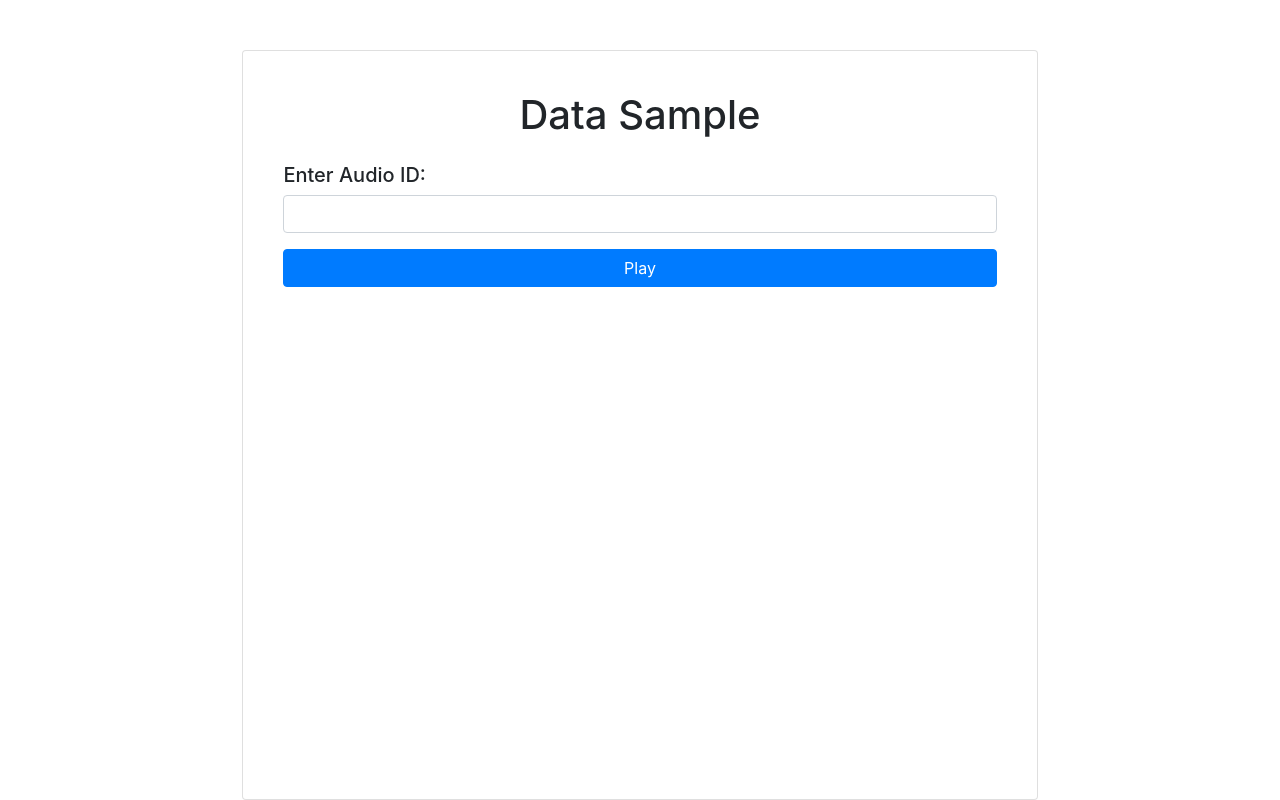
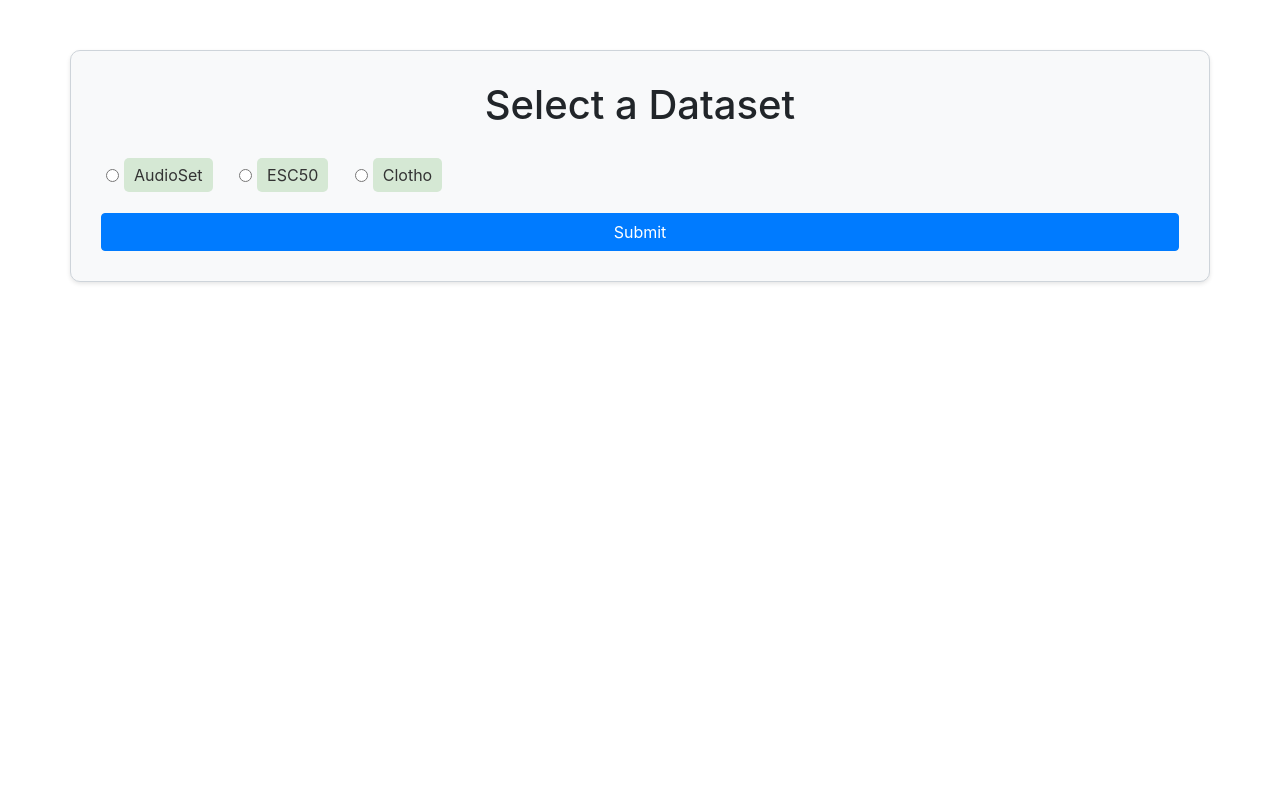
Before and after one commit to wsntxxn/AudioDataViewer, a Flask app: page / in a window 1280 px wide. Run offline with Flask 3, Linux system fonts and the light colour scheme; parts of the project's set-up code (start-up, migrations or seed data) failed here and were passed over; some libraries are stand-ins or nearby versions.

Commit message:
Add dataset selection and README

```diff
--- a/app.py
+++ b/app.py
@@ -9,17 +9,16 @@ import pandas as pd
 import h5py
 import matplotlib.pyplot as plt
 
-import data_reader
+from data_reader import READER_REGISTRY
 
 app = Flask(__name__)
 
 Path("static").mkdir(exist_ok=True)
 
-name_to_reader = {
-    "AudioSet": data_reader.AudioSetReader
-}
 
-reader = name_to_reader["AudioSet"]()
+datasets = list(READER_REGISTRY.keys())
+
+reader = None
 
 
 def plot_spectrogram(waveform, sr):
@@ -36,6 +35,7 @@ def plot_spectrogram(waveform, sr):
     duration = len(waveform) / sr
     ticks = [int(x) for x in np.arange(0, log_melspec.shape[1] * 6 / 5, int(log_melspec.shape[1] / 5))]
     labels = np.arange(0, duration * 6 / 5, duration / 5)
+    labels = ["{:.2f}".format(x) for x in labels]
     com_len = min(len(ticks), len(labels))
     plt.xticks(ticks[:com_len], labels[:com_len])
     plt.xlabel("Seconds")
@@ -49,15 +49,28 @@ def get_audio_by_id(audio_id):
     return waveform, sr, labels
 
 
-@app.route("/", methods=["GET", "POST"])
+@app.route("/show", methods=["POST"])
 def index():
-    if request.method == "POST":
+    if "audio_id" in request.form:
         audio_id = request.form["audio_id"]
         waveform, sample_rate, labels = get_audio_by_id(audio_id)
         file_path = "static/tmp.wav"
         sf.write(file_path, waveform, sample_rate)
         return jsonify({"audio_id": audio_id, "labels": labels})
-    return render_template("index.html")
+    elif "dataset" in request.form:
+        global reader
+        dataset = request.form["dataset"]
+        reader = READER_REGISTRY[dataset]()
+        return render_template("index.html")
+
+
+@app.route("/", methods=["GET", "POST"])
+def select():
+    if request.method == "POST":
+        selected_dataset = request.form.get("dataset")
+        # 在这里处理用户选择的数据集，您可以根据需要执行其他操作
+        return jsonify({"selected_dataset": selected_dataset})
+    return render_template("select.html", datasets=datasets)
 
 
 if __name__ == "__main__":
--- a/data_reader.py
+++ b/data_reader.py
@@ -1,8 +1,20 @@
+import json
 import numpy as np
 import pandas as pd
 import h5py
 
 
+READER_REGISTRY = {}
+
+
+def register_reader(name):
+    def decorator(cls):
+        READER_REGISTRY[name] = cls
+        return cls
+    return decorator
+
+
+@register_reader("AudioSet")
 class AudioSetReader:
 
     def __init__(self) -> None:
@@ -23,3 +35,55 @@ class AudioSetReader:
                 waveform = np.array(hf[audio_id], dtype=np.float32)
         labels = self.aid_to_labels[audio_id].split(";")
         return waveform, self.sr, labels
+
+
+@register_reader("ESC50")
+class Esc50Reader:
+
+    def __init__(self) -> None:
+        wav_df = pd.read_csv("/mnt/lustre/sjtu/home/xnx98/work/AudioClassify/data/esc50/waveform_32k.csv", sep="\t")
+        label_df = pd.read_csv("/mnt/lustre/sjtu/home/xnx98/work/AudioClassify/data/esc50/label.csv", sep="\t")
+
+        self.aid_to_h5 = dict(zip(wav_df["audio_id"], wav_df["hdf5_path"]))
+        self.aid_to_labels = dict(zip(label_df["audio_id"], label_df["category"]))
+        self.sr = 32000
+
+    def get_audio_by_id(self, audio_id):
+        try:
+            with h5py.File(self.aid_to_h5[audio_id], "r") as hf:
+                waveform = np.array(hf[audio_id], dtype=np.float32)
+        except KeyError:
+            audio_id = "Y" + audio_id + ".wav"
+            with h5py.File(self.aid_to_h5[audio_id], "r") as hf:
+                waveform = np.array(hf[audio_id], dtype=np.float32)
+        labels = [self.aid_to_labels[audio_id]]
+        return waveform, self.sr, labels
+
+
+@register_reader("Clotho")
+class ClothoReader:
+
+    def __init__(self) -> None:
+        wav_df = pd.read_csv("/mnt/lustre/sjtu/home/xnx98/work/AudioCaption/data/clotho_v2/dev/waveform_32k.csv", sep="\t")
+        label = json.load(open("/mnt/lustre/sjtu/home/xnx98/work/AudioCaption/data/clotho_v2/dev/text.json"))
+
+        self.aid_to_labels = {}
+        for item in label["audios"]:
+            audio_id = item["audio_id"]
+            self.aid_to_labels[audio_id] = []
+            for cap_item in item["captions"]:
+                self.aid_to_labels[audio_id].append(cap_item["caption"])
+
+        self.aid_to_h5 = dict(zip(wav_df["audio_id"], wav_df["hdf5_path"]))
+        self.sr = 32000
+
+    def get_audio_by_id(self, audio_id):
+        try:
+            with h5py.File(self.aid_to_h5[audio_id], "r") as hf:
+                waveform = np.array(hf[audio_id], dtype=np.float32)
+        except KeyError:
+            audio_id = "Y" + audio_id + ".wav"
+            with h5py.File(self.aid_to_h5[audio_id], "r") as hf:
+                waveform = np.array(hf[audio_id], dtype=np.float32)
+        labels = self.aid_to_labels[audio_id]
+        return waveform, self.sr, labels
--- a/templates/index.html
+++ b/templates/index.html
@@ -44,6 +44,16 @@
         .button-item:hover {
           background-color: #0056b3;
         }
+        .btn-play {
+            background-color: #28a745; /* 设置按钮的背景颜色为Bootstrap的success颜色 */
+            color: #fff; /* 设置按钮文字颜色为白色 */
+            width: 20%; /* 设置按钮宽度为外面容器的1/5 */
+            margin: 0 auto; /* 居中展示按钮 */
+            margin-top: 20px; /* 添加一定的顶部外边距 */
+        }
+        .btn-play:hover {
+            background-color: #218838; /* 设置鼠标悬停时的背景颜色为稍深的success颜色 */
+        }
 
     </style>
 </head>
@@ -57,7 +67,7 @@
                         <label for="audio_id" class="h5">Enter Audio ID:</label>
                         <input type="text" id="audio_id" name="audio_id" class="form-control" required>
                     </div>
-                    <button type="submit" class="btn btn-primary btn-block">Play</button>
+                    <button type="submit" class="btn btn-primary mt-3 btn-block btn-play">Play</button>
                 </form>
 
                 <div id="audioPlayerDiv" class="d-none text-center">
@@ -85,7 +95,7 @@
         document.getElementById("audioForm").addEventListener("submit", function (event) {
             event.preventDefault();
             let audio_id = document.getElementById("audio_id").value;
-            fetch("/", {
+            fetch("/show", {
                 method: "POST",
                 body: new URLSearchParams({
                     "audio_id": audio_id
--- /dev/null
+++ b/templates/select.html
@@ -0,0 +1,61 @@
+<!DOCTYPE html>
+<html>
+<head>
+    <title>Dataset Selection</title>
+    <!-- Add Bootstrap CSS -->
+    <link rel="stylesheet" href="https://stackpath.bootstrapcdn.com/bootstrap/4.5.2/css/bootstrap.min.css">
+    <!-- Custom styles -->
+    <style>
+        body {
+            min-height: 100vh;
+            display: flex;
+            align-items: flex-start;
+            justify-content: center;
+            padding-top: 50px;
+        }
+        .container {
+            background-color: #f8f9fa;
+            padding: 30px;
+            border: 1px solid #ced4da;
+            border-radius: 10px;
+            box-shadow: 0 2px 4px rgba(0, 0, 0, 0.1);
+        }
+        .form-check {
+            padding: 5px;
+            border: 1px;
+            border-radius: 5px;
+        }
+        .form-check label {
+            cursor: pointer;
+            padding: 5px 10px;
+            border-radius: 5px;
+            background-color: #d5e8d4;
+            transition: background-color 0.3s ease;
+            color: #333;
+        }
+        .form-check label:hover {
+            background-color: #e1e1e1;
+        }
+    </style>
+</head>
+<body>
+    <div class="container">
+        <h1 class="text-center mb-4">Select a Dataset</h1>
+        <form id="datasetForm" method="post" action="/show">
+            {% for dataset in datasets %}
+                <div class="form-check form-check-inline">
+                    <input class="form-check-input" type="radio" name="dataset" id="dataset{{ loop.index }}" value="{{ dataset }}" required>
+                    <label class="form-check-label" for="dataset{{ loop.index }}">{{ dataset }}</label>
+                </div>
+            {% endfor %}
+            <button type="submit" class="btn btn-primary mt-3 btn-block">Submit</button>
+        </form>
+    </div>
+
+    <!-- Add Bootstrap JS and jQuery -->
+    <script src="https://code.jquery.com/jquery-3.5.1.slim.min.js"></script>
+    <script src="https://cdn.jsdelivr.net/npm/@popperjs/core@2.9.1/dist/umd/popper.min.js"></script>
+    <script src="https://stackpath.bootstrapcdn.com/bootstrap/4.5.2/js/bootstrap.min.js"></script>
+
+</body>
+</html>
```
Also changed, not shown: README.md (added).
